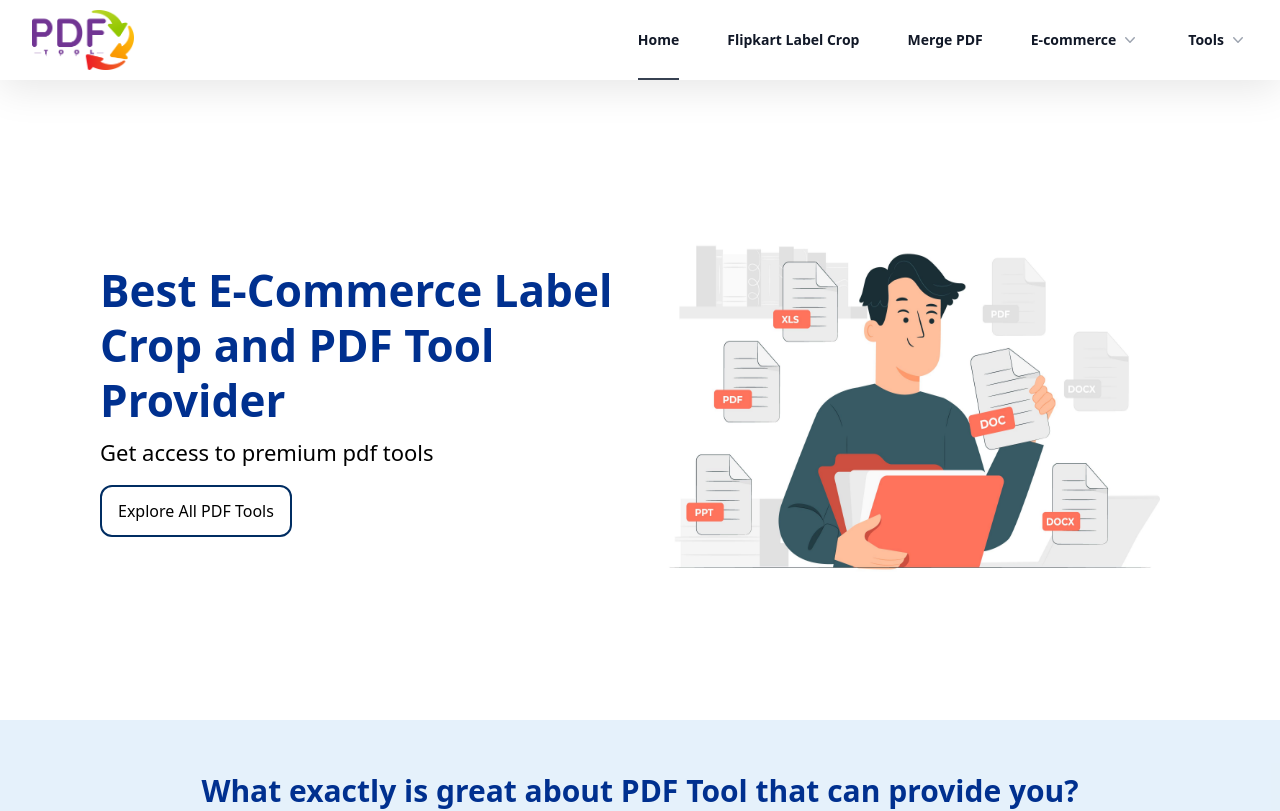
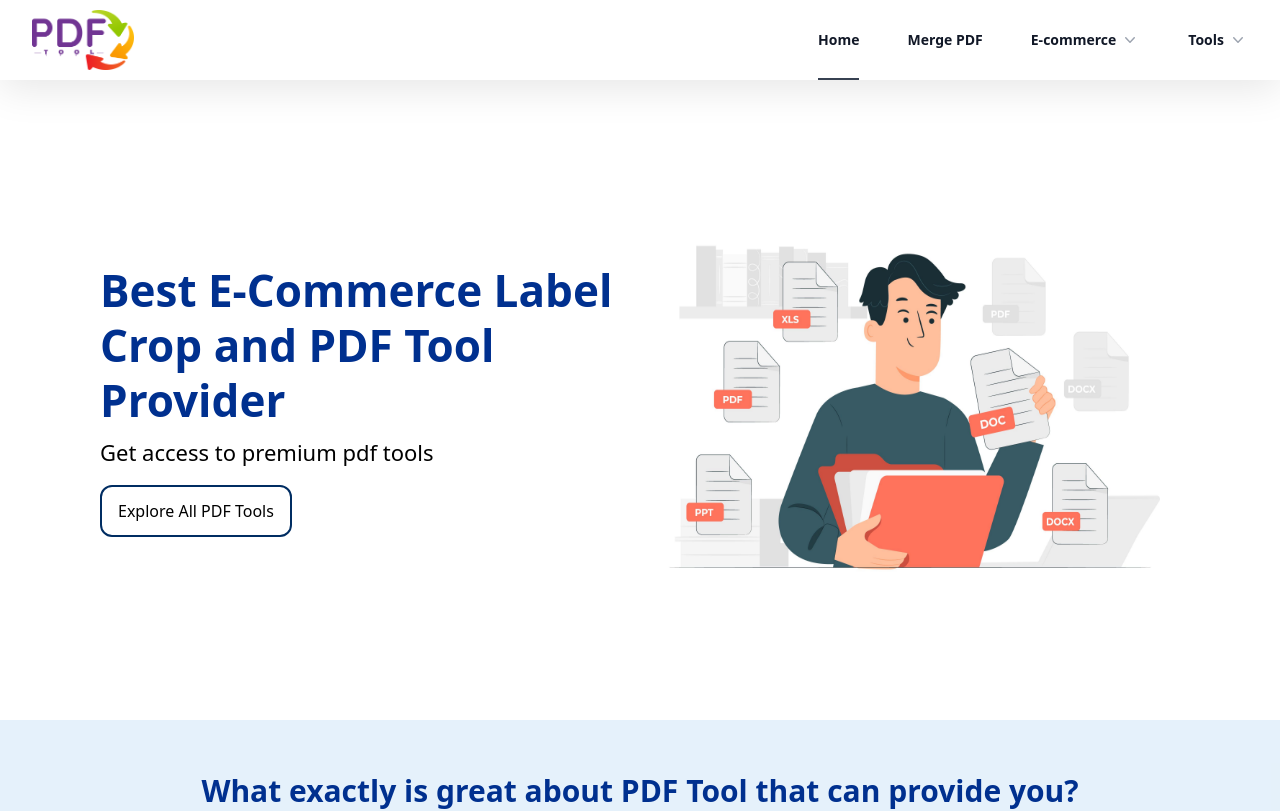
Before and after one commit to JBH105/PDFTool, a Next.js app: page / in a window 1280 px wide. Shown: the top 811 px of the page. Built offline with nearby package versions, Linux system fonts and the light colour scheme.

Commit message:
impliment Google analytics

```diff
--- a/package.json
+++ b/package.json
@@ -36,6 +36,7 @@
     "react-copy-to-clipboard": "^5.1.0",
     "react-dom": "18.2.0",
     "react-dropzone": "^14.2.3",
+    "react-ga": "^3.3.1",
     "react-icons": "^4.10.1",
     "react-pdf": "^7.5.0",
     "tailwindcss": "3.3.2"
--- a/src/components/Header.js
+++ b/src/components/Header.js
@@ -112,12 +112,12 @@ const navigation = {
       current: false,
       accept: "",
     },
-    {
-      name: "Flipkart Label Crop",
-      href: "/crop/flipkart",
-      current: false,
-      accept: "application/pdf",
-    },
+    // {
+    //   name: "Flipkart Label Crop",
+    //   href: "/crop/flipkart",
+    //   current: false,
+    //   accept: "application/pdf",
+    // },
     {
       name: "Merge PDF",
       href: "/merge-pdf",
--- a/src/pages/_app.js
+++ b/src/pages/_app.js
@@ -1,8 +1,13 @@
 import Layout from "@/components/Layout";
 import { GlobalProvider } from "@/contexts/GlobalContext";
 import "@/styles/globals.css";
+import { useEffect } from "react";
+import { googleAnalyticsActions } from "../../utils/google_analytics";
 
 export default function App({ Component, pageProps }) {
+  useEffect(() => {
+    googleAnalyticsActions.initGoogleAnalytics("G-SGP7QRHW8V");
+  }, []);
   return (
     <div>
       <GlobalProvider>
--- /dev/null
+++ b/utils/google_analytics.js
@@ -0,0 +1,10 @@
+import ReactGA from "react-ga";
+
+const googleAnalyticsActions = {};
+
+googleAnalyticsActions.initGoogleAnalytics = async (key) => {
+  ReactGA.initialize(key);
+  ReactGA.pageview(window.location.pathname + window.location.search);
+};
+
+export { googleAnalyticsActions };
```
Also changed, not shown: 1 other file (tests, documents, lock files or other folders).
